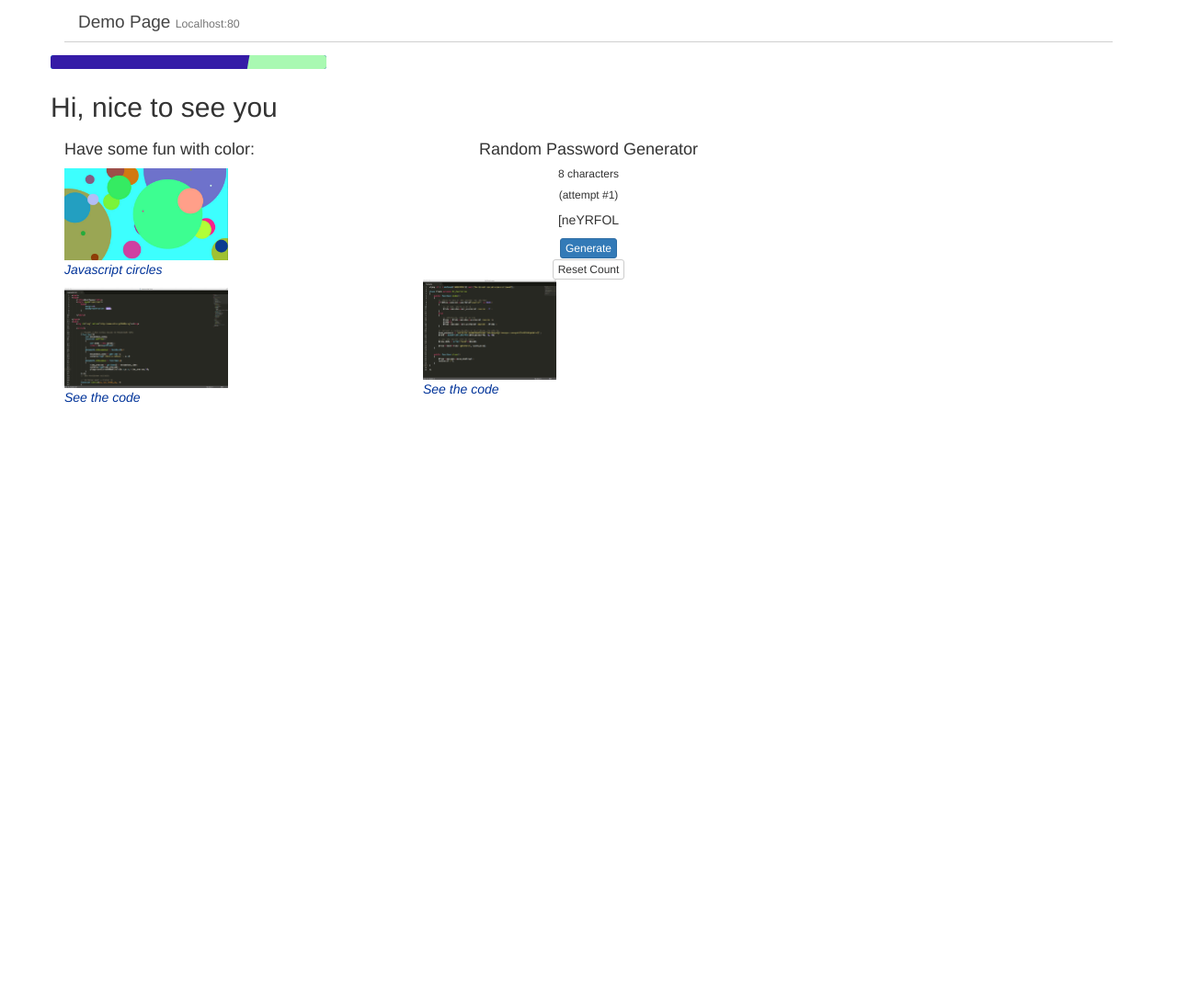
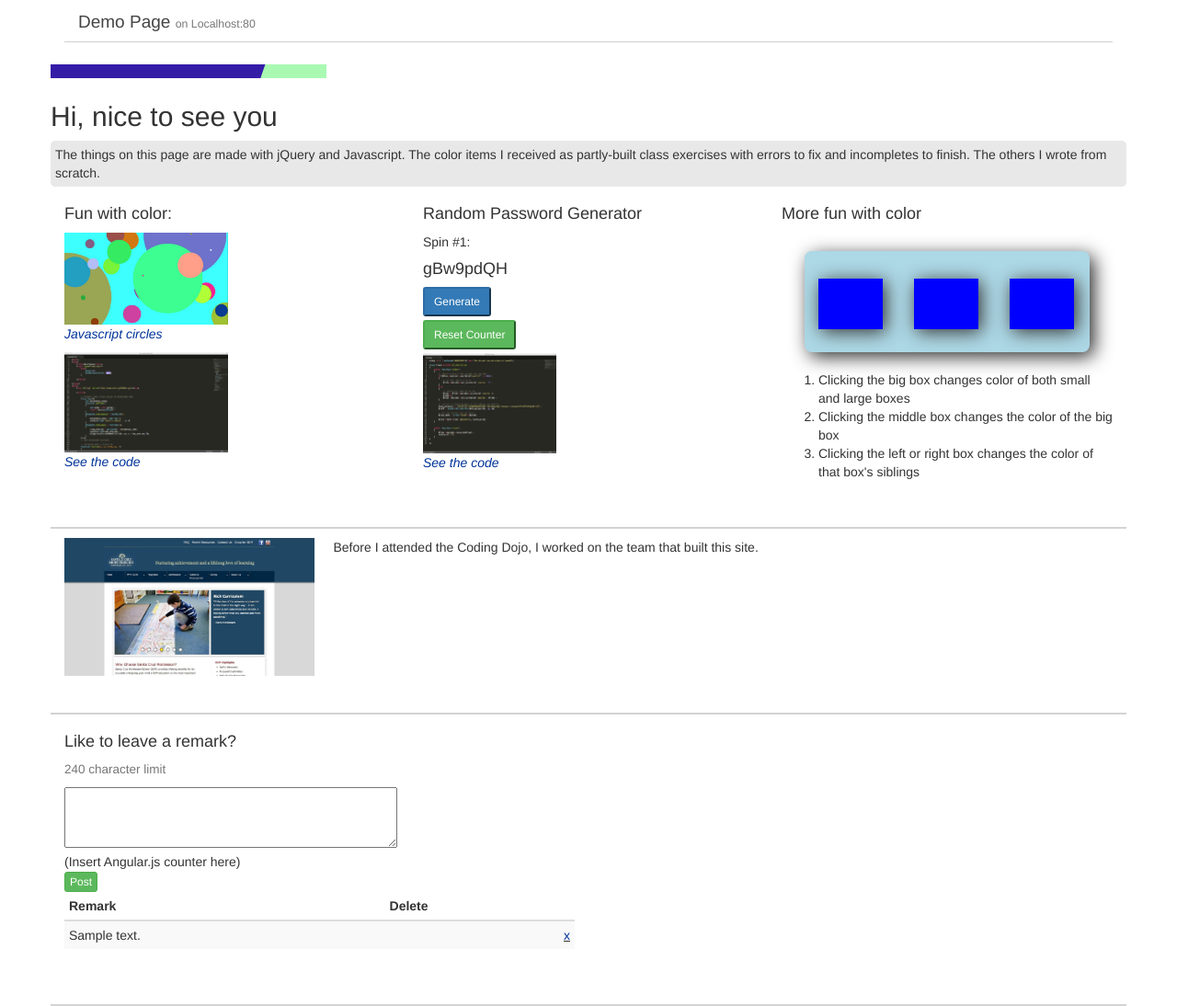
Before and after one commit to gjtennant/GTWebDemo, a CodeIgniter app: page / in a window 1280 px wide. Shown: the whole page at 92% size. Before the commit the page ends 438 px from the top, so only its background shows below. Run offline with CodeIgniter, Linux system fonts and the light colour scheme; tables that the repository leaves empty or names only in its code hold one stand-in row (values such as "Sample post"); some libraries are stand-ins or nearby versions.

Commit message:
delete remarks works, and js circles is on github properly

```diff
--- a/application/controllers/projects.php
+++ b/application/controllers/projects.php
@@ -16,17 +16,15 @@ class Projects extends CI_Controller
 			$this->session->set_userdata('counter', $temp);
 		}
 
-		$new_password = 'ABCDEFGHIJKLMNOPQRSTUVWXYZabcdefghijklmnopqrstuvwxyz0123456789!@#$%^*[]';
-		$rand = substr(str_shuffle($new_password), 0,8);
+		$new_password = 'ABCDEFGHIJKLMNOPQRSTUVWXYZabcdefghijkmnopqrstuvwxyz0123456789!@#$%^*[]';
+		$pw = substr(str_shuffle($new_password), 0,8);
 
-		$view_data = array('rand' => $rand);
+		$view_data = array('pw' => $pw);
 
 		$this->load->model('ajax_post');
 		$view_data['posts'] = $this->ajax_post->get_notes();
 
 		$this->load->view('splash_view', $view_data);
-		// var_dump($view_data);
-		// die();
 	}
 
 	public function superwide()
--- a/application/models/ajax_post.php
+++ b/application/models/ajax_post.php
@@ -28,8 +28,9 @@ class Ajax_post extends CI_Model {
 		// var_dump($data);
 		// die();
 		$query = "DELETE FROM posts WHERE id = {$data['id']}";
-	// 	var_dump($query);
-	// 	die();
+		$this->db->query($query);
+		// var_dump($query);
+		// die();
 	}
 }
 ?>
--- a/application/views/splash_view.php
+++ b/application/views/splash_view.php
@@ -9,19 +9,53 @@
 		<!-- Viewport meta tag to ensure proper rendering and touch zooming -->
 		<meta name="viewport" content="width=device-width, initial-scale=1">
 
-		<!-- Bootstrap -->
+		<!-- Bootstrap library -->
 		<link rel="stylesheet" href="http://netdna.bootstrapcdn.com/bootstrap/3.1.1/css/bootstrap.min.css">
 
-		<!-- jQuery -->
+		<!-- jQuery library -->
 		<script src="http://ajax.googleapis.com/ajax/libs/jquery/1.10.2/jquery.min.js"></script>
 
-		<!-- Ajax Posts style sheet -->
+		<!-- Ajax Posts style sheet link -->
 		<link rel="stylesheet" type="text/css" href="/assets/css/ajax_posts.css">
 
-		<!-- Begin Ajax Posts script -->
+		<!-- Color Clicker style sheet link -->
+		<link rel="stylesheet" type="text/css" href="/assets/css/color_clicker.css">
+
+		<!-- Begin Color Clicker script -->
+		<script type="text/javascript">
+			function random_color()
+			{
+				var rgb = ['a','b','c','d','e','f','0','1','2','3','4','5','6','7','8','9'];
+				color = '#'  //this is what we'll return!
+				for(var i = 0; i < 6; i++)
+				{
+					x = Math.floor((Math.random()*16))
+					color += rgb[x];
+				};
+				return color;
+			}
+
+			$(document).ready(function(){
+
+				$('#large_box').click(function(){
+					$(this).children().andSelf().css('background-color',random_color);
+				})
+				$('#middle_box').click(function(){
+					$(this).parent().css('background-color',random_color);
+					event.stopPropagation();
+				})
+				$('.side_box').click(function(){
+					$(this).siblings().css('background-color',random_color);
+					event.stopPropagation();
+				})
+			});
+		</script>
+		<!-- End Color Clicker script -->
+
 		<script type="text/javascript">
 			$(document).ready(function(){
-				$('form').submit(function()
+			// Begin Ajax Posts script
+				$('#msgbox').submit(function()
 				{
 					$.post
 					(
@@ -30,12 +64,29 @@
 						function(data)
 							{
 								console.log(data);
-								$('#ajaxposts').prepend("<div class='postit'><span id='x'><a href='/ajax_posts/delete/{$id}'>x</a></span>" + data + "</div>")
+								$('#ajaxposts').prepend("<tr><td>" + data + "</td><td><span id='x'><a href='/ajax_posts/delete/{$key['id']}'>x</a></span></td></tr>")
 							},
 						'json'
 					)
 					return false
 				}) //end of submit
+
+				$('#pwgen').submit(function()
+				{
+					$.post
+					(
+						$(this).attr('action'),
+						// $(this).serialize(),
+						function(data)
+							{
+								console.log(data);
+								$('#ajaxposts').prepend("<tr><td>" + data + "</td><td><span id='x'><a href='/ajax_posts/delete/{$key['id']}'>x</a></span></td></tr>")
+							},
+						'json'
+					)
+					return false
+				}) //end of submit
+
 			});  //end of document.ready
 		</script>
 		<!-- End Ajax Posts script -->
@@ -44,54 +95,129 @@
 	<body>
 		<div class='container'>
 
-			<h1>Demo Page <small>Localhost:80</small></h1>
+			<h1>Demo Page <small>on Localhost:80</small></h1>
 
-			<!-- Begin canvas for colored balls -->
+			<!-- Canvas for colored balls -->
+			<!-- (row with JS circles, PW generator, color clicker) -->
 			<div id='circlebox' height='500px'>
 				<div class='row'>
 
-					<svg id="svg" style='background-color:cyan;border-radius:3px;' height='15px' xmlns="http://www.w3.org/2000/svg"></svg>
+					<svg id="svg" style='background-color:cyan;' height='15px' xmlns="http://www.w3.org/2000/svg"></svg>
 
 					<h2>Hi, nice to see you</h2>
+					<p id='intro'>The things on this page are made with jQuery and Javascript. The color items I received as partly-built class exercises with errors to fix and incompletes to finish. The others I wrote from scratch.</p>
 
+					<!-- Begin Javascript circles -->
 					<div class='col-md-4'>
-						<h4>Have some fun with color:</h4>
+						<h4>Fun with color:</h4>
 						<a href="/projects/superwide">
-						<img src="/assets/img/superwide12.jpg" height='100px;'>
+						<img src="/assets/img/superwide12.jpg" height='100px'>
 						<p><em>Javascript circles</em></p></a>
 
 						<!-- Put superwide code page up on GitHub -->
-						<a href="https://github.com/gjtennant/javascript_circles.git">
+						<a href="https://github.com/gjtennant/javascript_circles">
 							<img src="/assets/img/code_superwide.jpg" height='109px;'>
 							<p><em>See the code</em></p>
 						</a>
 					</div>
+					<!-- End Javascript circles -->
 
+					<!-- Begin Random Password Generator -->
 					<div class='col-md-4'>
-						<h4 style='text-align:center'>Random Password Generator</h4>
-						<h6 style='text-align:center'>8 characters</h6>
-						<h6 style='text-align:center'>(attempt #<?php echo $this->session->userdata('counter'); ?>)</h6>
-						<p style='text-align:center'><?php echo $rand ?></p>
+						<h4>Random Password Generator</h4>
+						<p>Spin #<?php echo $this->session->userdata('counter'); ?>:</p>
+						<h4><?php echo $pw ?></h4>
 
-						<!-- Hey! It would be great to make this Ajax so it doesn't reset the circle banner but instead adds circles to it -->
-						<form style='text-align:center' action='projects/index'>
-							<input type='submit' class='btn btn-xs btn-primary' value='Generate'>
+						<!-- It would be great to make this Ajax so it doesn't reset the circle banner but instead adds circles to it -->
+						<form id='pwgen' action='projects/index' method='post'>
+							<input type='submit' class='btn-sm btn-primary' value='Generate'>
 						</form>
-						<form style='text-align:center' action='projects/clear'>
-							<input type='submit' class='btn btn-xs btn-default' value='Reset Count'>
+						<form action='projects/clear'>
+							<input type='submit' class='btn-sm btn-success' value='Reset Counter' style='margin-top:4px;margin-bottom:4px;'>
 						</form>
 
-						<!-- Put WordGen up on GitHub -->
+						<!-- Put WordGen up on GitHub so this link can point to it -->
 						<a href="">
-							<img src="/assets/img/code_generator.jpg" height='109px;'>
+							<img src="/assets/img/code_generator.jpg" height='109px'>
+							<!-- additional paramters taken back out of the img tag:
+							 class='img-responsive' alt='Responsive image' -->
 							<p><em>See the code</em></p>
 						</a>
 					</div>
+					<!-- End Random Password Generator -->
 
+					<!-- Begin Color Clicker -->
+					<div class='col-md-4'>
+						<h4>More fun with color</h4>
+
+						<div id='large_box'>
+							<div class='side_box'></div>
+							<div id='middle_box'></div>
+							<div class='side_box'></div>
+						</div>
+						<br>
+						<ol>
+							<li>Clicking the big box changes color of both small and large boxes</li>
+							<li>Clicking the middle box changes the color of the big box</li>
+							<li>Clicking the left or right box changes the color of that box's siblings</li>
+						</ol>
+					</div>
+					<!-- End Color Clicker -->
+
+				</div> <!-- end row -->
+			</div> <!-- end circle-generating div and first row -->
+
+			<!-- Next row, with SCM page -->
+			<div class='row'>
+				<div class='col-md-3'>
+					<img src="/assets/img/screenshot_SCMS.jpg" height='150px'>
+				</div>
+				<div class='col-md-9'>
+					<p>Before I attended the Coding Dojo, I worked on the team that built this site.</p>
 				</div>
 			</div>
 
-				<!-- Begin colored balls script for the banner strip -->
+			<!-- Next row, with Ajax message list -->
+			<div class='row'>
+				<!-- Begin Ajax Posts -->
+				<div class='col-md-6'>
+					<h4>Like to leave a remark?</h4>
+					<h4><small>240 character limit</small></h4>
+					<form id='msgbox' action='/ajax_posts/create' method='post'>
+						<textarea name='description' rows='3' cols='42'></textarea><br>
+
+						(Insert Angular.js counter here)<br>
+
+						<input class='btn btn-success btn-xs' type='submit' name='post_it' value='Post'>
+					</form>
+
+					<div>
+						<table class='table table-striped table-hover table-condensed'>
+							<thead>
+								<tr>
+									<th>Remark</th>
+									<th>Delete</th>
+								</tr>
+							</thead>
+							<tbody id='ajaxposts'>
+							<?php
+								foreach ($posts as $key)
+								{
+									echo "
+										<tr>
+											<td>{$key['description']}</td>
+											<td><span id='x'><a href='/ajax_posts/delete?id={$key['id']}'>x</a></span></td>
+										</tr>";
+								}
+							?>
+							</tbody>
+						</table>
+					</div>
+				</div>
+				<!-- End Ajax Posts -->
+			</div>
+
+			<!-- Begin colored circles script for the top banner strip -->
 			<script>
 				// MAKING A NEW CIRCLE BASED ON MOUSEDOWN TIME
 				(function(){
@@ -220,35 +346,7 @@
 				var playground = new PlayGround();
 				setInterval(playground.loop, 15);
 			</script>
-				<!-- End colored balls script for the banner strip -->
-			<!-- End canvas for colored balls for the banner strip -->
-
-			<!-- Begin Ajax Posts -->
-			<!--<div>
-				Like to leave a remark?
-				<form action='/ajax_posts/create' method='post'>
-					<textarea name='description'></textarea><br>
-					<input class='btn btn-success btn-xs' type='submit' name='post_it' value='Send'>
-				</form>
-			</div>
-			<div id='ajaxposts'>
-				<?php
-					foreach ($posts as $key)
-					{
-						// echo('<br>dollar-key:');
-						// var_dump($key);
-
-						echo "
-							<div class='postit'>
-								<span id='x'>
-									<a href='/ajax_posts/delete/{$key['id']}'>x</a>
-								</span>
-								{$key['description']}
-							</div>";
-					}
-				?>
-			</div>-->
-			<!-- End Ajax Posts -->
+			<!-- End colored circles script for the top banner strip -->
 
 		</div>
 	</body>
--- /dev/null
+++ b/assets/css/color_clicker.css
@@ -0,0 +1,29 @@
+#large_box{
+	margin: 0px auto;
+	margin-top: 30px;
+	background-color: lightblue;
+	width: 310px;
+	height: 110px;
+	box-shadow: 5px 5px 20px #303030;
+	border-radius: 8px;
+}
+
+#large_box div{ /*i.e. the smaller boxes*/
+	background-color: blue;
+	display: inline-block;
+	width: 70px;
+	height: 55px;
+	margin: 30px 15px;
+	box-shadow: 3px 3px 20px #303030;
+}
+
+#intro{
+	padding:5px;
+	background-color: #E8E8E8;
+	border-radius: 5px
+}
+
+.row{
+	border-bottom: 2px solid lightgray;
+	padding: 10px 0px 40px 0px;
+}
--- a/assets/css/style.css
+++ b/assets/css/style.css
@@ -30,6 +30,7 @@ h1 {
 	padding: 14px 15px 10px 15px;
 }
 
+
 #container{
 	margin: 10px;
 	border: 1px solid #D0D0D0;
@@ -39,6 +40,7 @@ h1 {
 .center{
 	text-align: center;
 }
+
 code {
 	font-family: Consolas, Monaco, Courier New, Courier, monospace;
 	font-size: 12px;
```
Also changed, not shown: application/controllers/ajax_posts.php (+5 -5 lines), README.md (added), assets/img/screenshot_SCMS.jpg (added), 2 other files. Lines whose indentation alone changed are shown as unchanged.
